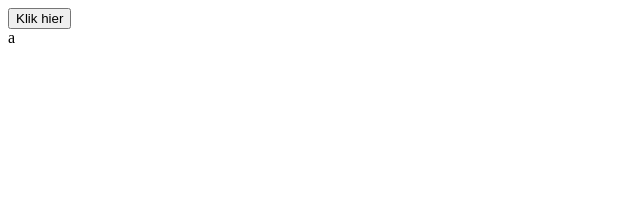
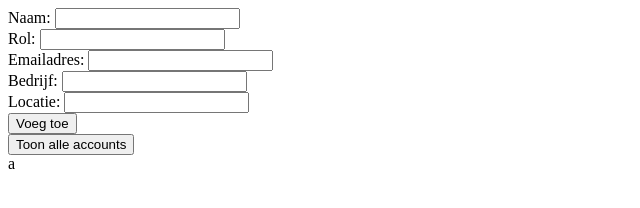
Before and after one commit to as-foxton/Group-App, a plain HTML site: page account.html in a window 1280 px wide. Shown: the whole page, without its empty margins (0-640 px from the left). Drawn offline with Linux system fonts and the light colour scheme.

Commit message:
merge frontent 27-6-2023

```diff
--- a/account.html
+++ b/account.html
@@ -2,25 +2,84 @@
 <html lang="en">
 <head>
     <meta charset="UTF-8">
+    <meta http-equiv="X-UA-Compatible" content="IE=edge">
     <meta name="viewport" content="width=device-width, initial-scale=1.0">
-    <title>Document</title>
+    <title>Account</title>
     <script>
         function letsgo (){
-            fetch("http://localhost:8080/account/all")
-            .then( r => r.json() )
-            .then( d => verwerkGegevens(d))
+
+            var xhr = new XMLHttpRequest();
+            xhr.onreadystatechange= function(){
+                if(this.readyState ==4){
+                    console.log(this.responseText);
+                    var allAccounts = JSON.parse(this.responseText);
+                    var eindString="<table border=1><tr><td>Naam</td><td>Rol</td><td>Email</td><td>Bedrijf</td><td>Locatie</td><td>Edit</td><td>Delete</td></tr>";
+
+                    for (var x=0; x < allAccounts.length; x++){
+                        eindString+="<tr><td>"+allAccounts[x].naam+"</td><td>"+allAccounts[x].rol+"</td><td>"+allAccounts[x].email+"</td><td>"+allAccounts[x].bedrijf+"</td><td>"+allAccounts[x].locatie+"<td><button onclick=aanpassen()>Edit</button></td><td><button onclick=verwijderen("+allAccounts[x].persoons_nr+")>Delete</button></td></tr>";
+
+                    }
+                    eindString+="</table>"
+                    document.getElementById("alleAccountsTabel").innerHTML=eindString;
+                }
+
+            }
+            xhr.open("GET", "http://localhost:8080/account/all", true);
+            xhr.send()
+
         }
-        function verwerkGegevens(data){
+        function toevoegen(){
+            var hetAccount ={};
+            hetAccount.naam=document.getElementById("naamGebruiker").value;
+            hetAccount.rol=document.getElementById("rolGebruiker").value;
+            hetAccount.email=document.getElementById("emailGebruiker").value;
+            hetAccount.bedrijf=document.getElementById("bedrijfGebruiker").value;
+            hetAccount.locatie=document.getElementById("locatieGebruiker").value;
+            var deJSON=JSON.stringify(hetAccount);
+            var xhr = new XMLHttpRequest();
+            xhr.onreadystatechange= function(){
+                if(this.readyState ==4){
+                    console.log("toevoegen gelukt");
+                    letsgo();
+                }
 
-            for (var x= 0; x<data.length; x++){
-                document.getElementById("dediv").innerHTML+=`<h1>${data[x].naam}</h1>`
             }
+            xhr.open("POST", "http://localhost:8080/account/create", true);
+            xhr.setRequestHeader("Content-Type", "application/json");
+            xhr.send(deJSON);
+
+
         }
+        function verwijderen(persoons_nr){
+
+            var xhr = new XMLHttpRequest();
+            xhr.onreadystatechange= function(){
+                if(this.readyState ==4){
+                    console.log("verwijderen gelukt "+persoons_nr);
+                    letsgo();
+                }
+
+            }
+            xhr.open("GET", "http://localhost:8080/account/delete/"+persoons_nr, true);
+            xhr.send()
+
+
+        }
+        function aanpassen(){
+            console.log("editen gelukt");
+        }
+
     </script>
 </head>
 <body>
-    <button onclick="letsgo()">Klik hier</button>
-    <div id="dediv">a</div>
+    <div>Naam: <input id="naamGebruiker"></div>
+    <div>Rol: <input id="rolGebruiker"></div>
+    <div>Emailadres: <input id="emailGebruiker"></div>
+    <div>Bedrijf: <input id="bedrijfGebruiker"></div>
+    <div>Locatie: <input id="locatieGebruiker"></div>
+    <div><button onclick="toevoegen()">Voeg toe</button></div>
+    <div><button onclick="letsgo()">Toon alle accounts</button></div>
+    <div id="alleAccountsTabel">a</div>
 
 </body>
 </html>
```
